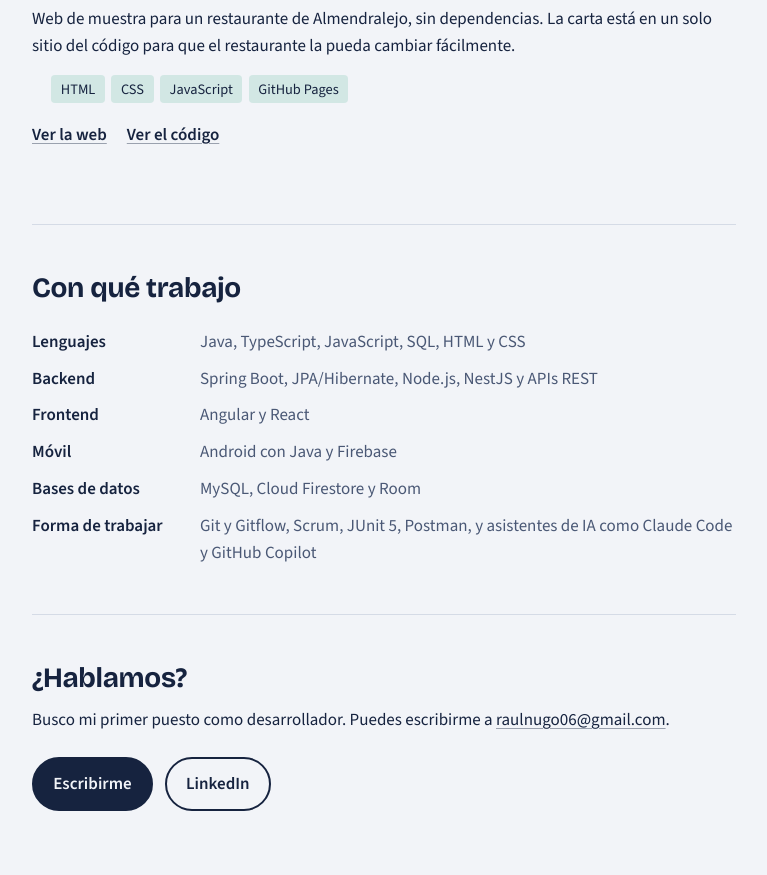
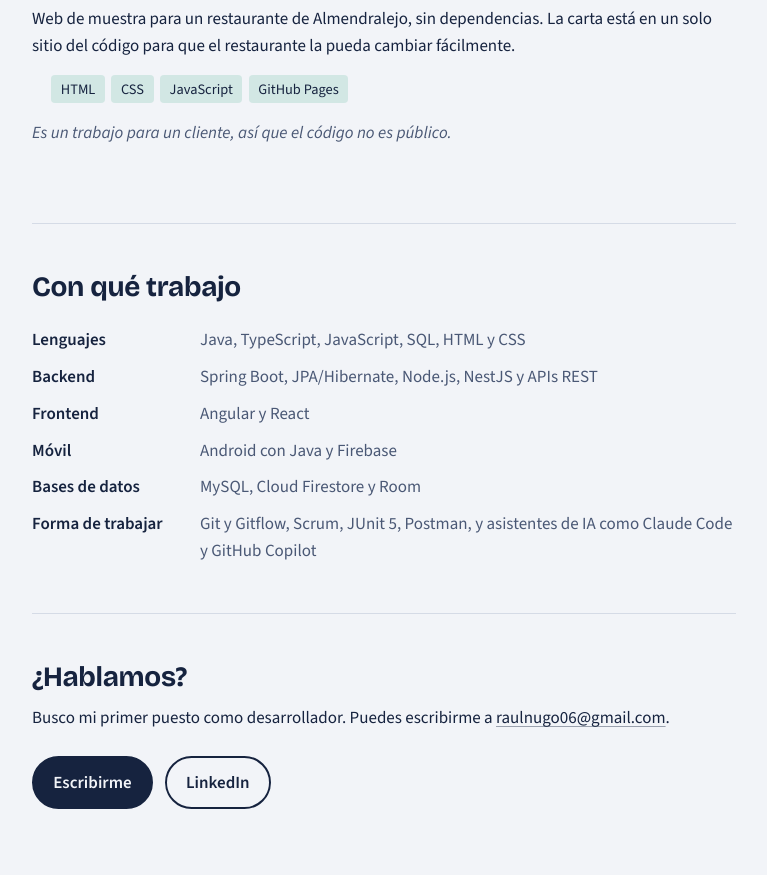
Before and after one commit to RaulNuGo06/raulnugo06.github.io, a plain HTML site: page index.html in a window 1280 px wide. Shown: the part 4541-5416 px from the top of the page, without its empty margins (256-1023 px from the left). Drawn offline with nearby package versions, Linux system fonts and the light colour scheme.

Commit message:
Quitar los enlaces a El Centenario: es de un cliente y el repo pasa a privado

```diff
--- a/index.html
+++ b/index.html
@@ -323,10 +323,7 @@
       <ul class="tecnologias" aria-label="Tecnologías">
         <li>HTML</li><li>CSS</li><li>JavaScript</li><li>GitHub Pages</li>
       </ul>
-      <p class="enlaces">
-        <a href="https://raulnugo06.github.io/el-centenario/">Ver la web</a>
-        <a href="https://github.com/RaulNuGo06/el-centenario">Ver el código</a>
-      </p>
+      <p class="nota">Es un trabajo para un cliente, así que el código no es público.</p>
     </article>
   </section>
 
```
